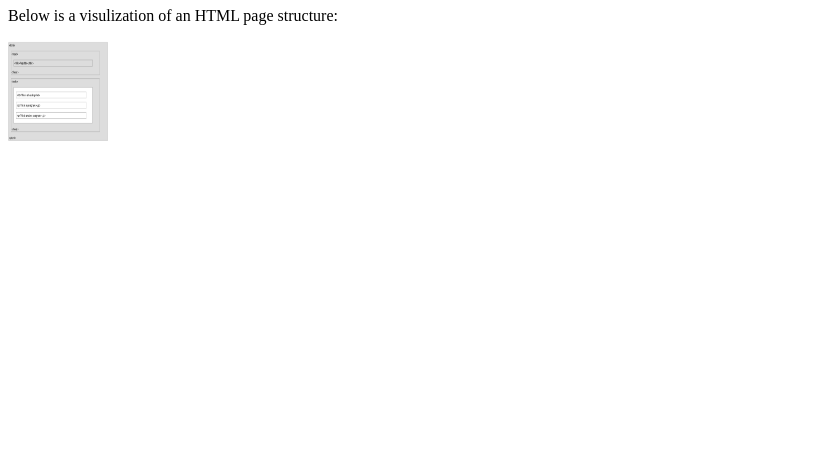
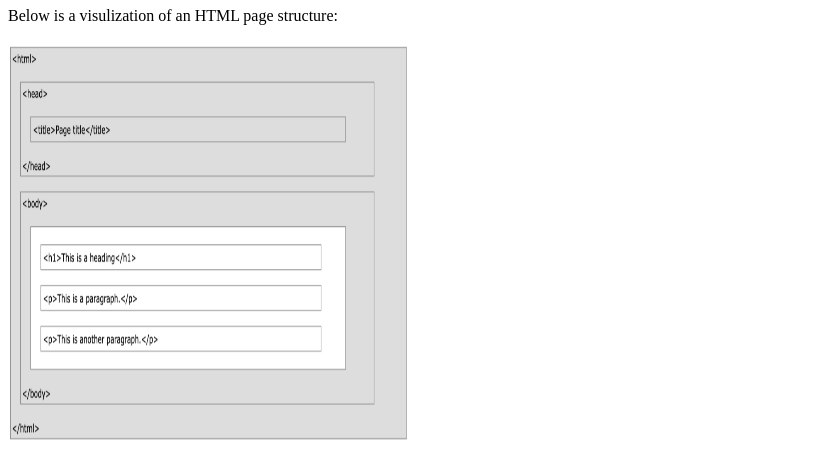
Before and after one commit to SaraGJ1706/SMX2-M12-IntroHTML-GitHubPages-main, a plain HTML site: page index.html in a window 1280 px wide. Shown: the part 610-1063 px from the top of the page, without its empty margins (0-827 px from the left). Before the commit the page ends 800 px from the top, so only its background shows below. Drawn offline with Linux system fonts and the light colour scheme.

Commit message:
ajuste de imagen

```diff
--- a/index.html
+++ b/index.html
@@ -33,8 +33,8 @@
     <p>Below is a visulization of an HTML page structure:</p>
     <!--añadir imagen 2: "img2.png" y utilizar un ancho de 100% de imagen-->
     <img src="img/img2.png"
-    width="100"
-    height="100" />
+    width="400"
+    height="400" />
     <!--añadir una linea horizontal -->
     <!--añadir un encabezado donde indiques el título de una nueva sección llamada "Mi repositories"  -->
     <!--añadir dos enlaces a dos de tus repositorios de GITHUB que se han de abrir en pestañas diferentes del navegador. Ojo, que los repositorios han de ser públicos  -->
```
